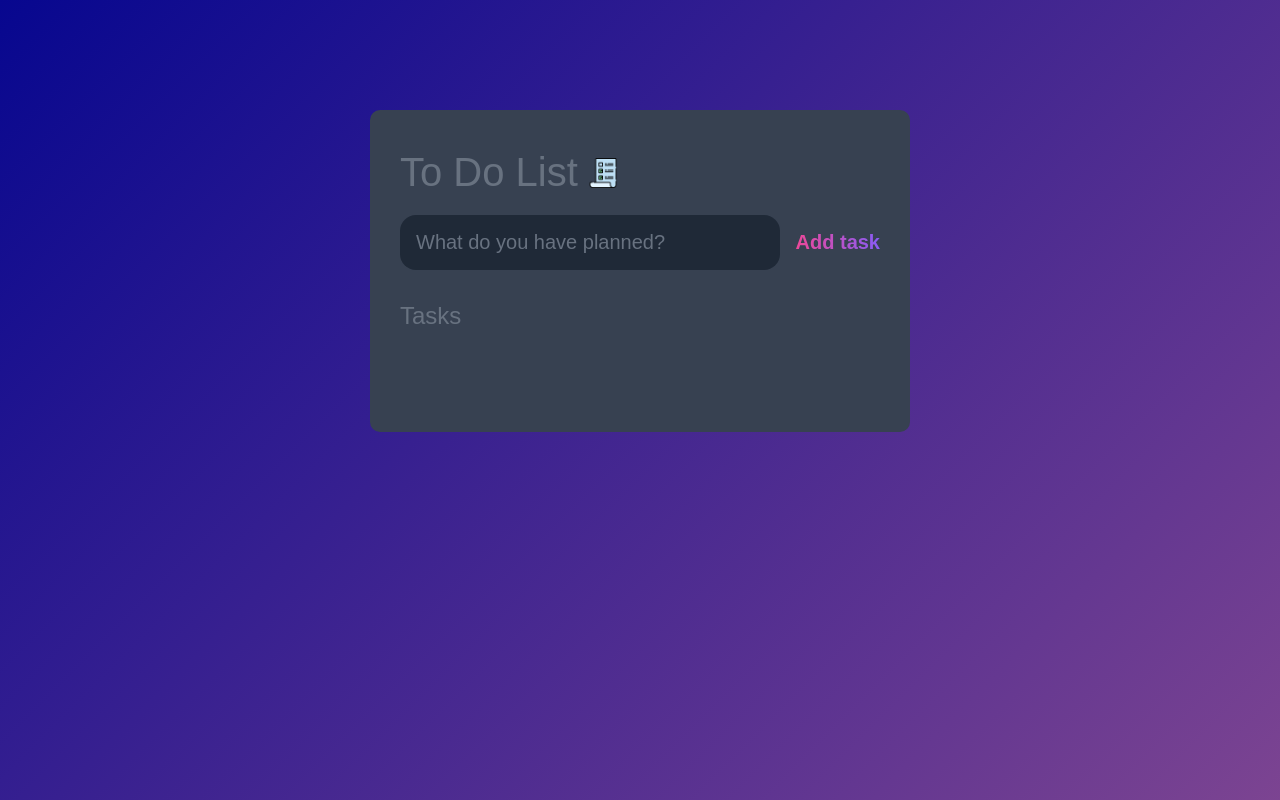
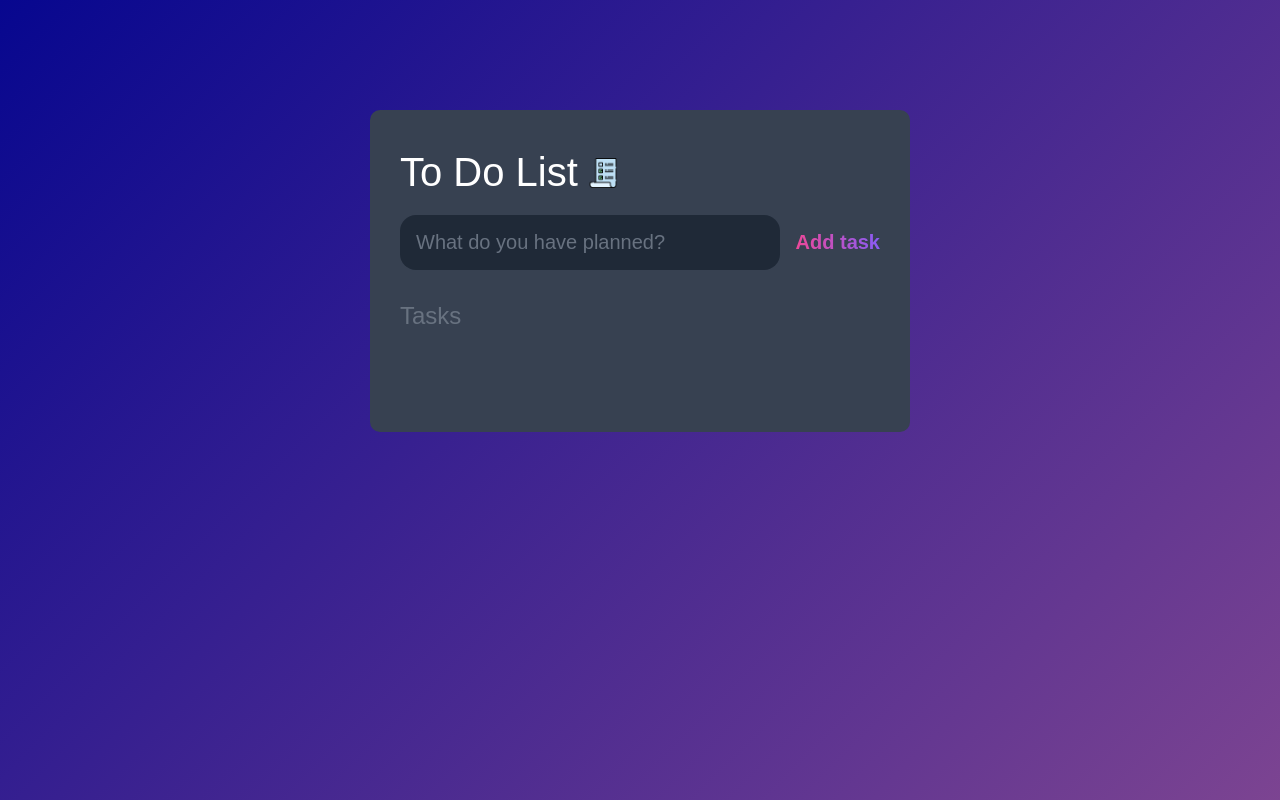
Before and after one commit to Mukez-17/Frontend-Task-Four, a plain HTML site: page index.html in a window 1280 px wide. Drawn offline with Linux system fonts and the light colour scheme.

Commit message:
change h1 color

```diff
--- a/CSS/style.css
+++ b/CSS/style.css
@@ -34,7 +34,7 @@
 .to_do_List h1{
     font-size: 2.5rem;
     font-weight: 300;
-    color: var(--gray);
+    color: #fff;
     display: flex;
     align-items: center;
     margin-bottom: 20px;
```
